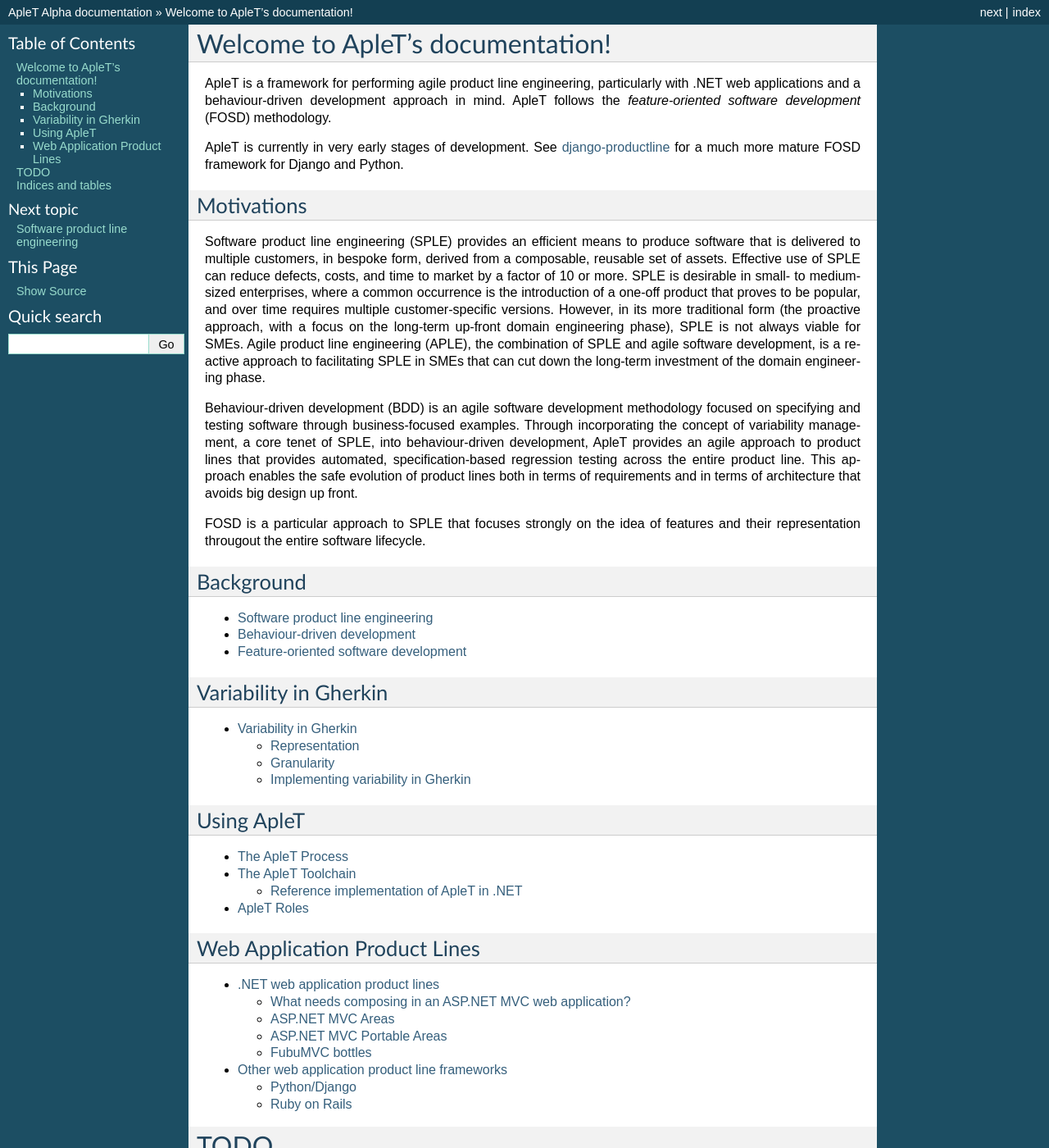
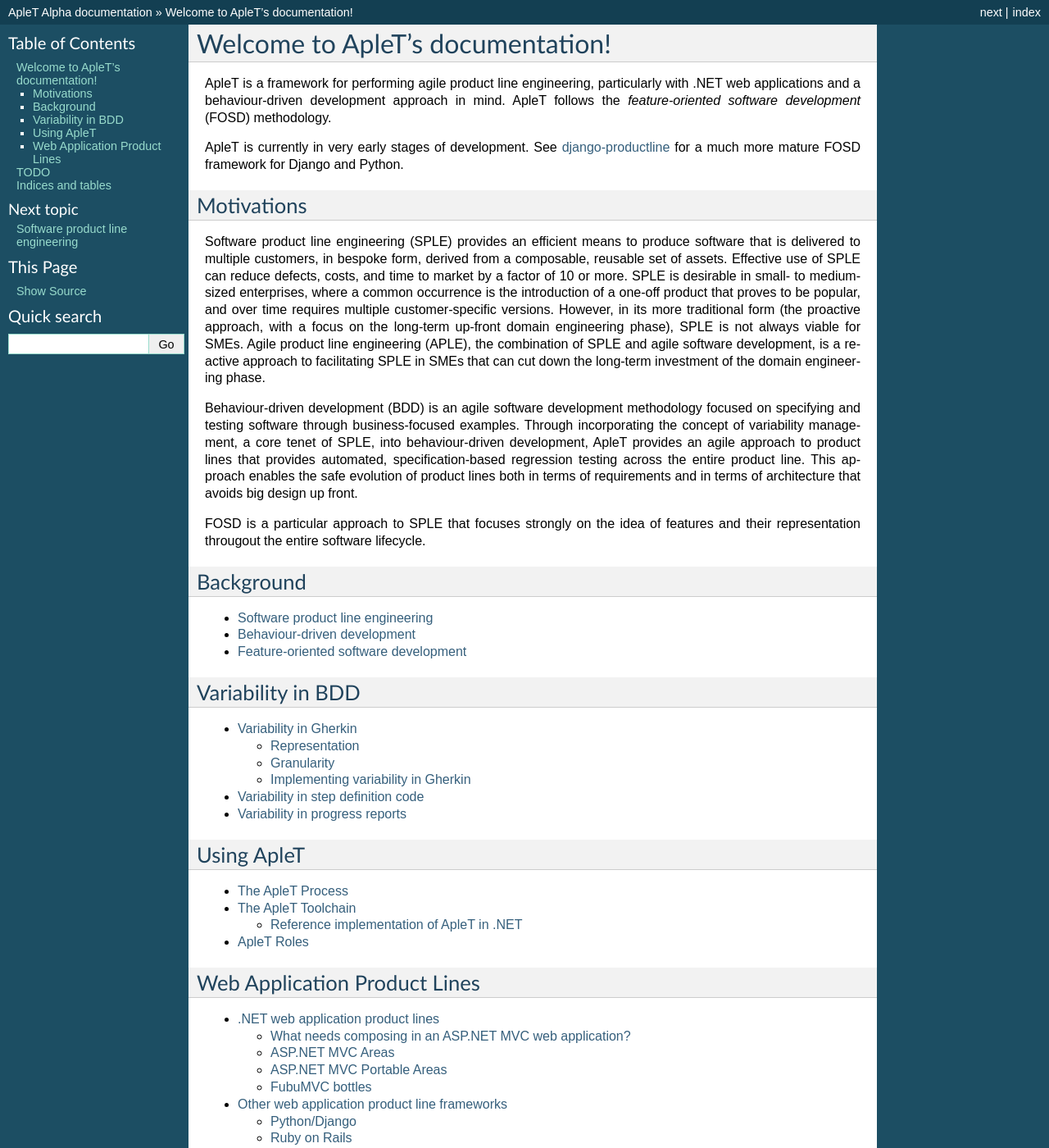
Before and after one commit to ngm/ApleT, a Sphinx documentation site: the page built from docs/index.rst, in a window 1280 px wide and 1400 px high. Shown: the whole window at 82% size. Built offline with Sphinx 7.4.7, drawn with Linux system fonts in a browser that asks for light colours.

Commit message:
Add placeholder sections for variability in other parts of BDD

```diff
--- a/docs/index.rst
+++ b/docs/index.rst
@@ -55,14 +55,16 @@
    behaviour_driven_development
    feature_oriented_software_development
 
-######################
-Variability in Gherkin
-######################
+###################
+Variability in BDD
+###################
 
 .. toctree::
    :maxdepth: 2
 
    gherkin-and-variability
+   variability-step-definitions
+   variability-progress-reports
 
 ###########
 Using ApleT
--- a/docs/todo.rst
+++ b/docs/todo.rst
@@ -2,4 +2,6 @@
 TODO
 ****
 
+.. todo:: feature traceability
+
 .. todolist::
--- /dev/null
+++ b/docs/variability-progress-reports.rst
@@ -0,0 +1,5 @@
+===============================
+Variability in progress reports
+===============================
+
+.. todo:: this section
--- /dev/null
+++ b/docs/variability-step-definitions.rst
@@ -0,0 +1,5 @@
+===================================
+Variability in step definition code
+===================================
+
+.. todo:: this section
```
